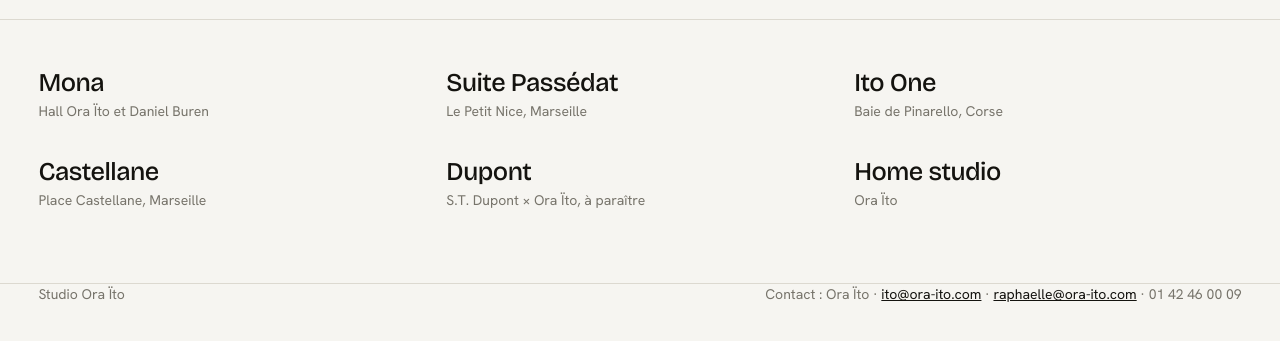
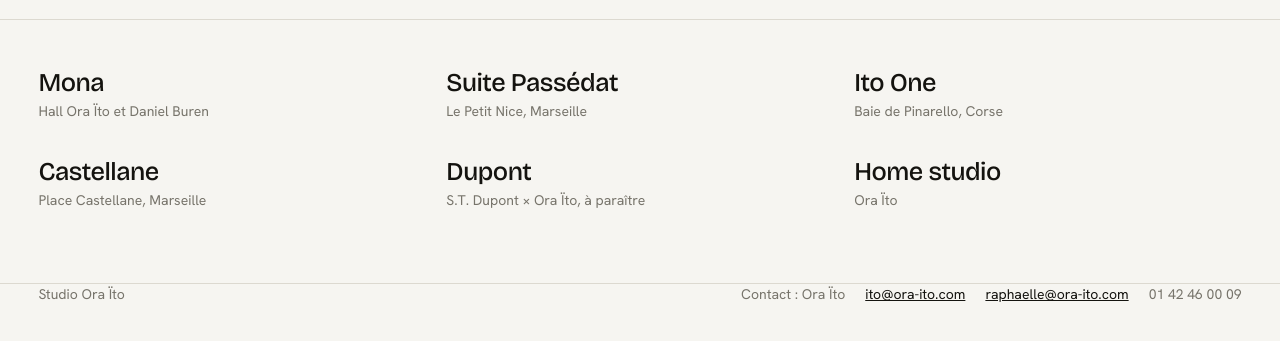
Before and after one commit to StudioCeleste/presentation_Ora-Ito, a plain HTML site: page index.html in a window 1280 px wide. Shown: the part 61-402 px from the top of the page. Drawn offline with nearby package versions, Linux system fonts and the light colour scheme; a web font is replaced by a local one.

Commit message:
Update index.html

```diff
--- a/index.html
+++ b/index.html
@@ -62,6 +62,9 @@ header.top{display:flex;flex-wrap:wrap;justify-content:space-between;align-items
 
 footer{border-top:1px solid var(--line);padding-top:22px;padding-bottom:36px;display:flex;flex-wrap:wrap;gap:8px 40px;justify-content:space-between;color:var(--mute);font-size:14px}
 footer a{color:var(--ink)}
+.contact{display:flex;flex-wrap:wrap;gap:4px 20px}
+.contact>*{white-space:nowrap}
+@media (max-width:700px){.contact{flex-direction:column;gap:4px}}
 
 /* Visionneuse */
 .viewer{position:fixed;inset:0;z-index:10;display:none;grid-template-columns:minmax(0,1fr) min(400px,34vw);background:var(--stage)}
@@ -126,7 +129,7 @@ footer a{color:var(--ink)}
 
 <footer class="wrap">
   <div>Studio Ora Ïto</div>
-  <div>Contact : Ora Ïto · <a href="mailto:ito@ora-ito.com">ito@ora-ito.com</a> · <a href="mailto:raphaelle@ora-ito.com">raphaelle@ora-ito.com</a> · 01 42 46 00 09</div>
+  <div class="contact"><span>Contact : Ora Ïto</span><a href="mailto:ito@ora-ito.com">ito@ora-ito.com</a><a href="mailto:raphaelle@ora-ito.com">raphaelle@ora-ito.com</a><span>01 42 46 00 09</span></div>
 </footer>
 
 <div class="viewer" id="viewer" role="dialog" aria-modal="true" aria-label="Projet">
```
